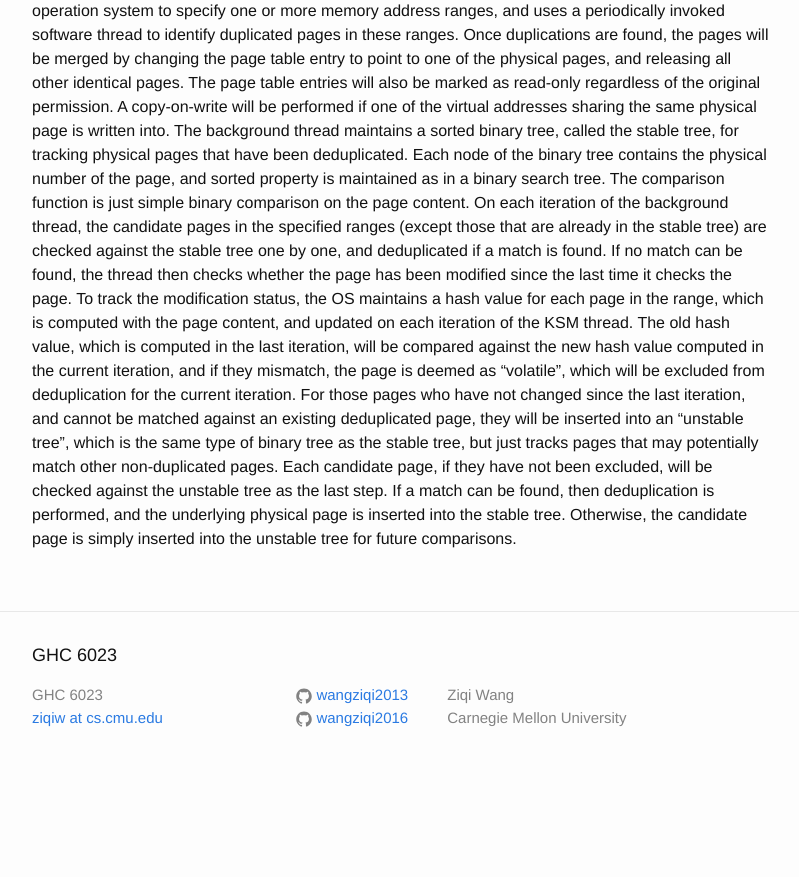
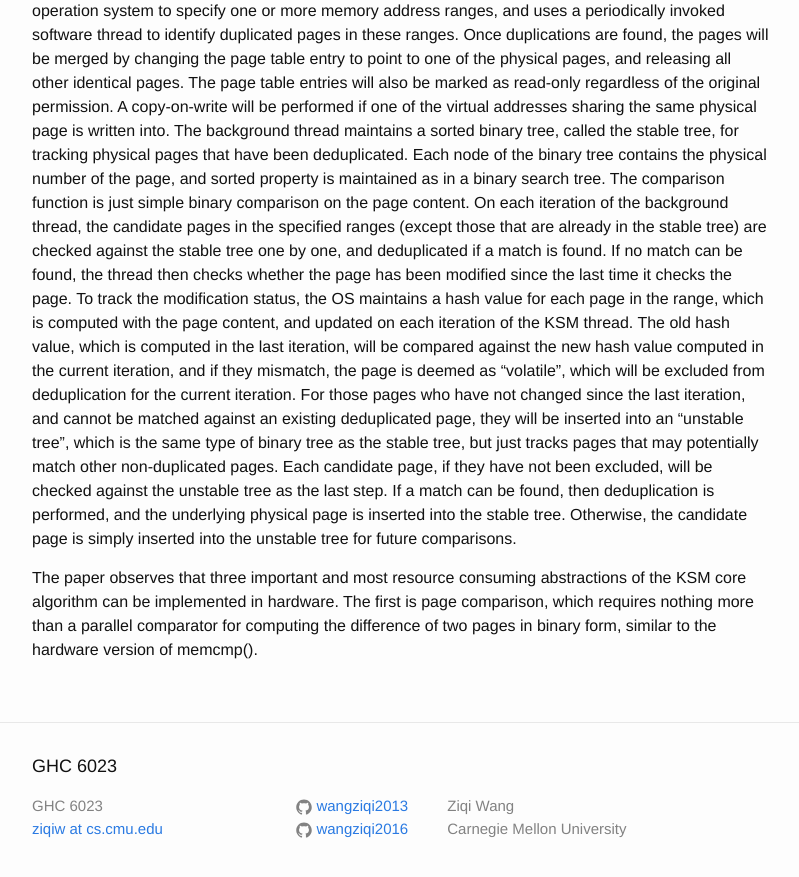
Before and after one commit to wangziqi2013/wangziqi2013.github.io, a Jekyll site: the page built from _posts/2020-07-26-pageforge.markdown, in a window 1280 px wide and 900 px high, scrolled down 907 px. Shown: the top 877 px of the window, without its empty margins (238-1037 px from the left). Built offline with Jekyll 4.4.1, drawn with Linux system fonts in a browser that asks for light colours; before the commit the page ends 1696 px from its top, so only the background shows below that; some of the changed text lies outside the part shown.

Commit message:
Adding memcmp

```diff
--- a/_posts/2020-07-26-pageforge.markdown
+++ b/_posts/2020-07-26-pageforge.markdown
@@ -50,3 +50,7 @@ pages that may potentially match other non-duplicated pages. Each candidate page
 be checked against the unstable tree as the last step. If a match can be found, then deduplication is performed,
 and the underlying physical page is inserted into the stable tree. Otherwise, the candidate page is simply inserted
 into the unstable tree for future comparisons.
+
+The paper observes that three important and most resource consuming abstractions of the KSM core algorithm can be implemented
+in hardware. The first is page comparison, which requires nothing more than a parallel comparator for computing the difference
+of two pages in binary form, similar to the hardware version of memcmp().
```
Also changed, not shown: other parts of _posts/2020-07-26-pageforge.markdown (+1 -1 lines).
